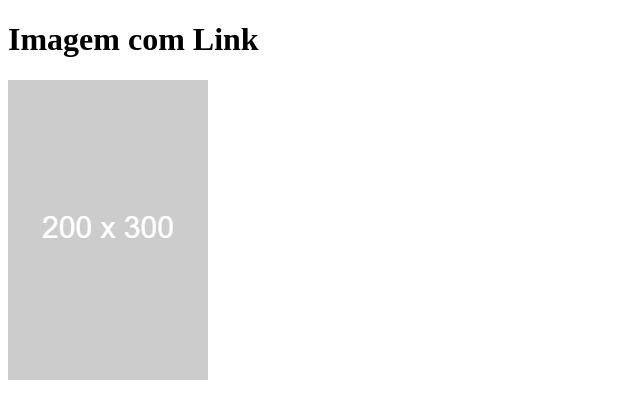
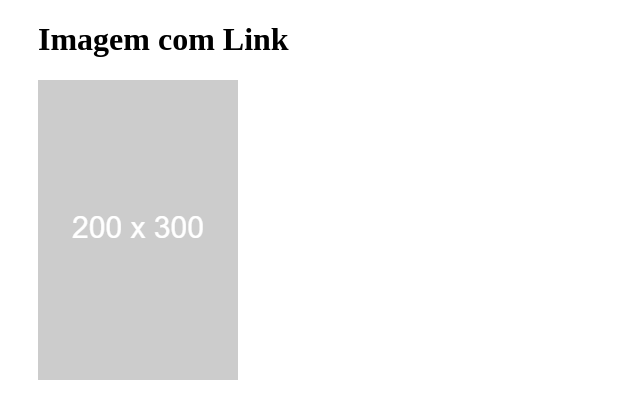
Before and after one commit to Vinicius-b-oliveira/desafio-imagem-com-link, a plain HTML site: page index.html in a window 1280 px wide. Shown: the whole page, without its empty margins (0-640 px from the left). Drawn offline with Linux system fonts and the light colour scheme.

Commit message:
adicionando um padding à esquerda do elemento body

```diff
--- a/index.html
+++ b/index.html
@@ -6,6 +6,12 @@
     <meta http-equiv="X-UA-Compatible" content="IE=edge">
     <meta name="viewport" content="width=device-width, initial-scale=1.0">
     <title>Exercício - Imagem com Lnk</title>
+
+    <style>
+        body{
+            padding-left: 30px;
+        }
+    </style>
 </head>
 
 <body>
```
